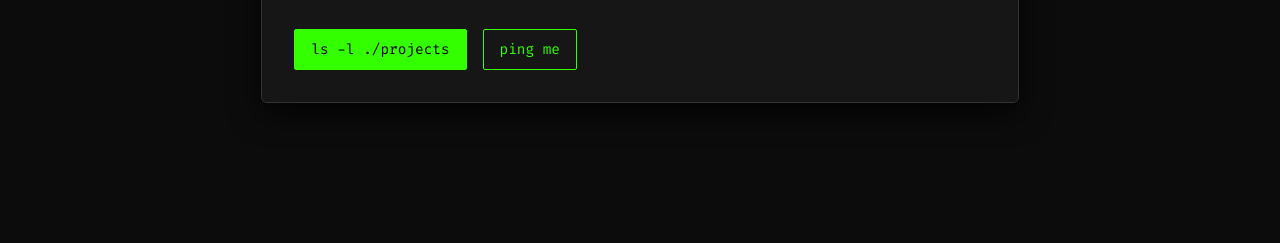
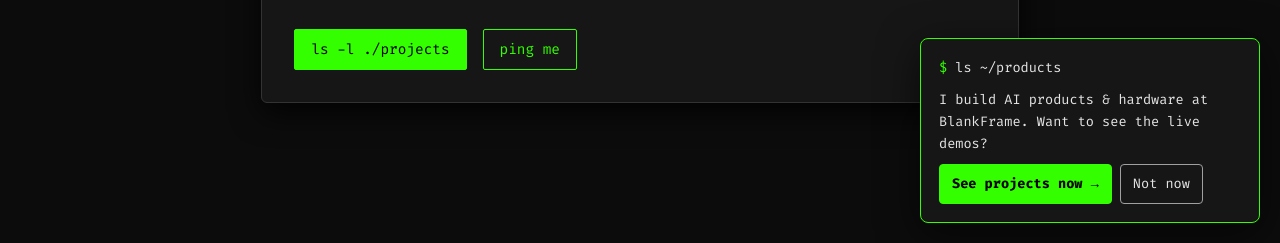
Before and after one commit to the-abraar/the-abraar.github.io, a plain HTML site: page index.html in a window 1280 px wide. Shown: the part 557-800 px from the top of the page. Drawn offline with Linux system fonts and the light colour scheme.

Commit message:
feat: add products popup linking to blankframe.tech products
Co-Authored-By: Claude Sonnet 5.5 <noreply@anthropic.com>

```diff
--- a/index.html
+++ b/index.html
@@ -207,6 +207,16 @@
     </div>
   </footer>
 
+  <!-- Products prompt -->
+  <aside class="cookie-popup" id="products-popup" role="dialog" aria-label="See my products" hidden>
+    <p class="mono"><span class="accent-green">$</span> ls ~/products</p>
+    <p>I build AI products &amp; hardware at BlankFrame. Want to see the live demos?</p>
+    <div class="popup-actions">
+      <a class="popup-btn primary" href="https://www.blankframe.tech/#products" target="_blank" rel="noopener">See projects now &rarr;</a>
+      <button class="popup-btn" id="popup-dismiss" type="button">Not now</button>
+    </div>
+  </aside>
+
   <script src="./script.js"></script>
 </body>
 </html>
--- a/script.js
+++ b/script.js
@@ -65,3 +65,17 @@ links.forEach(link => {
     }
   });
 });
+
+// Products popup: show once after a short delay; remembered per browser
+const popup = document.getElementById('products-popup');
+let popupSeen = false;
+try { popupSeen = localStorage.getItem('products-popup-seen') === '1'; } catch (e) {}
+const closePopup = () => {
+  popup.hidden = true;
+  try { localStorage.setItem('products-popup-seen', '1'); } catch (e) {}
+};
+if (popup && !popupSeen) {
+  setTimeout(() => { popup.hidden = false; }, 3000);
+  document.getElementById('popup-dismiss').addEventListener('click', closePopup);
+  popup.querySelector('.primary').addEventListener('click', closePopup);
+}
--- a/styles.css
+++ b/styles.css
@@ -369,3 +369,35 @@ footer {
     display: block;
   }
 }
+
+/* Products popup (bottom-right, cookie-banner style) */
+.cookie-popup {
+  position: fixed;
+  right: 20px;
+  bottom: 20px;
+  z-index: 1000;
+  width: min(340px, calc(100vw - 40px));
+  padding: 18px;
+  background: var(--bg-panel);
+  border: 1px solid var(--accent-green);
+  border-radius: 8px;
+  box-shadow: 0 10px 40px rgba(0, 0, 0, 0.6);
+  font-size: 0.85rem;
+  animation: popup-in 0.4s ease-out;
+}
+.cookie-popup[hidden] { display: none; }
+.cookie-popup p { margin-bottom: 10px; }
+.popup-actions { display: flex; gap: 8px; flex-wrap: wrap; }
+.popup-btn {
+  font: inherit;
+  padding: 8px 12px;
+  border-radius: 4px;
+  border: 1px solid var(--text-secondary);
+  background: transparent;
+  color: var(--text-primary);
+  cursor: pointer;
+  text-decoration: none;
+}
+.popup-btn.primary { background: var(--accent-green); border-color: var(--accent-green); color: #000; font-weight: 700; }
+.popup-btn:hover { opacity: 0.85; }
+@keyframes popup-in { from { opacity: 0; transform: translateY(16px); } to { opacity: 1; transform: none; } }
```
